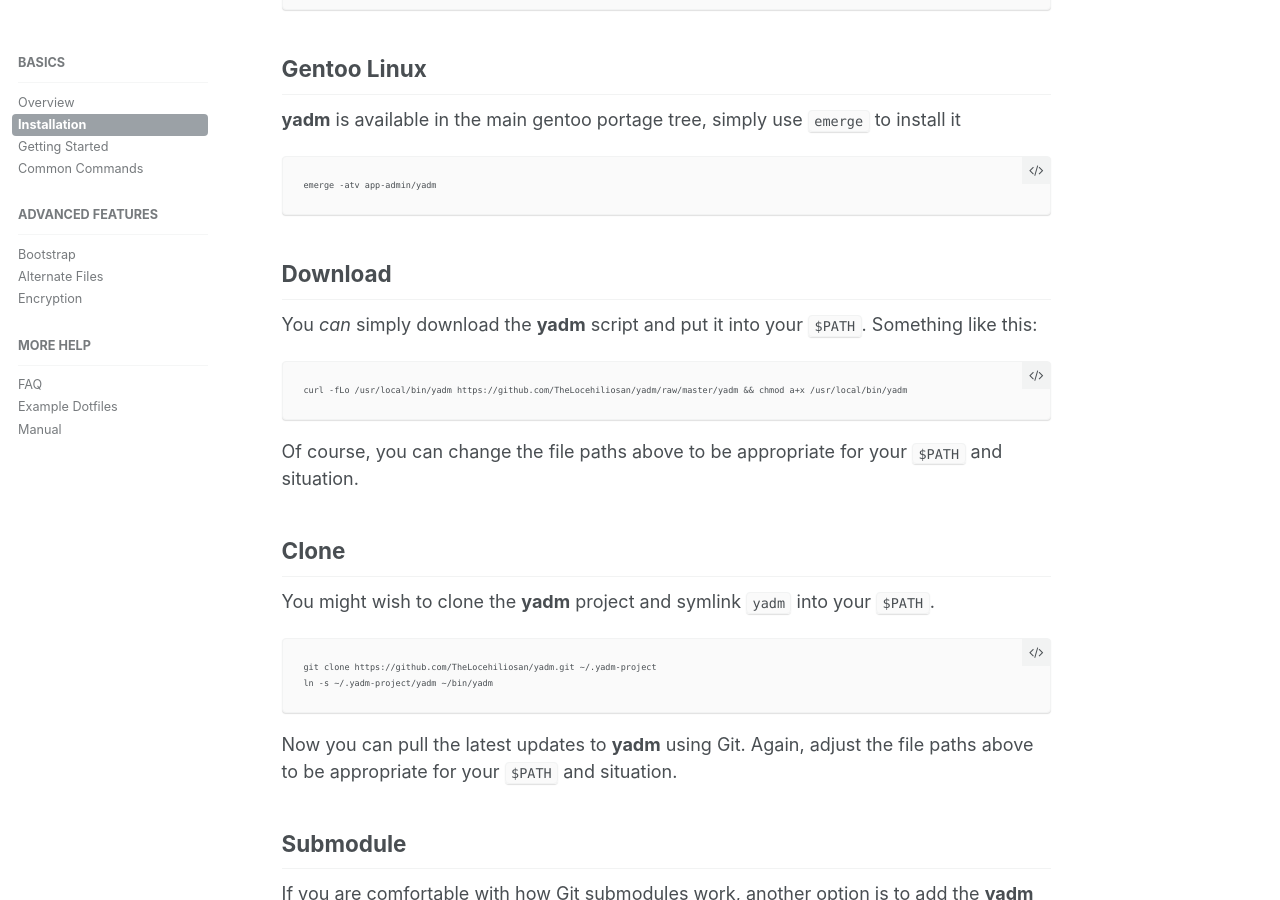
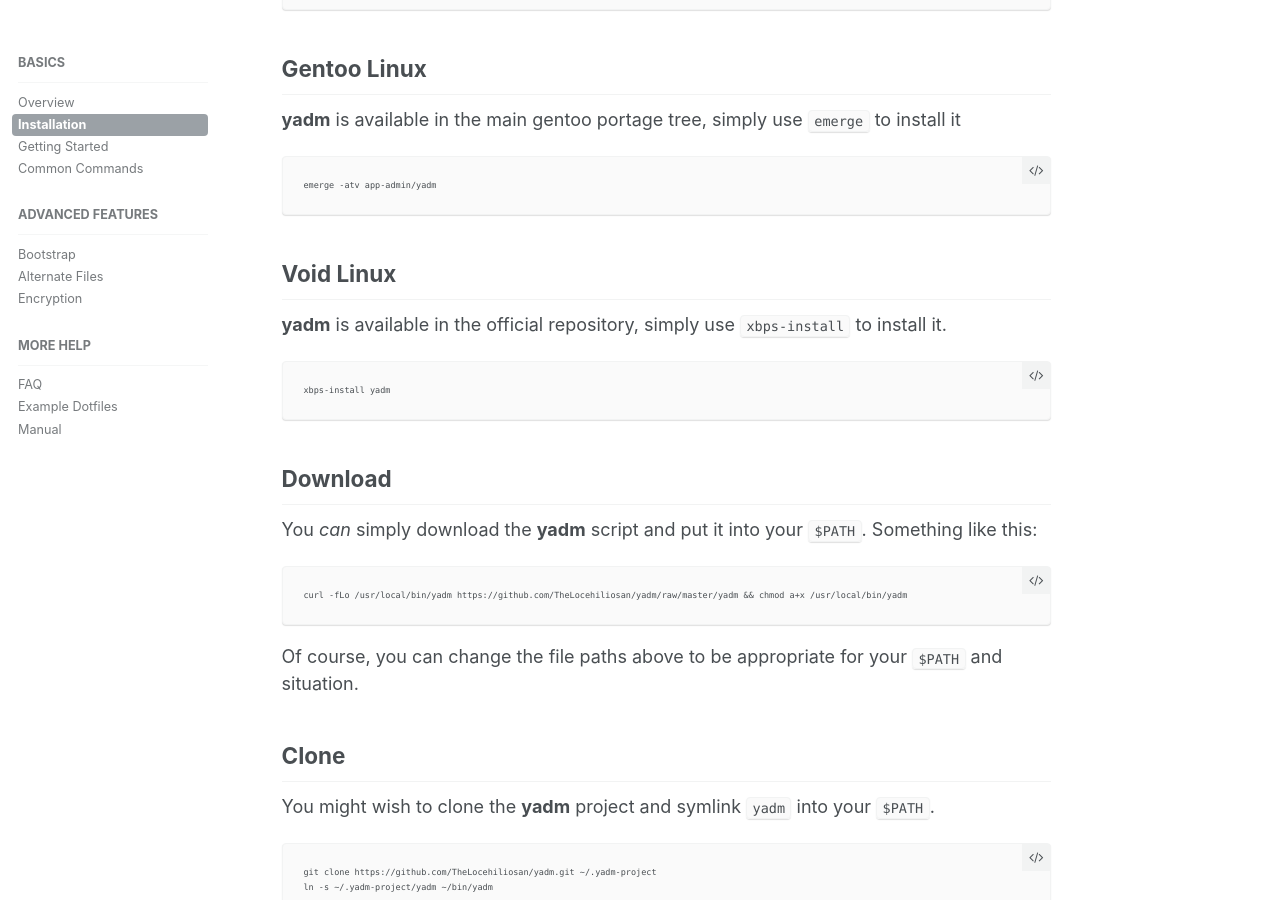
Before and after one commit to TheLocehiliosan/yadm, a Jekyll site: the page built from _docs/020_install.md, in a window 1280 px wide and 900 px high, scrolled down 1315 px. Built offline with Jekyll 4.4.1, drawn with Linux system fonts in a browser that asks for light colours.

Commit message:
Add installation instructions for Void Linux (#97)

````diff
--- a/_docs/020_install.md
+++ b/_docs/020_install.md
@@ -57,6 +57,14 @@
 emerge -atv app-admin/yadm
 ```
 
+## Void Linux
+
+**yadm** is available in the official repository, simply use `xbps-install` to install it.
+
+```
+xbps-install yadm
+```
+
 ## Download
 
 You *can* simply download the **yadm** script and put it into your `$PATH`. Something like this:
````
